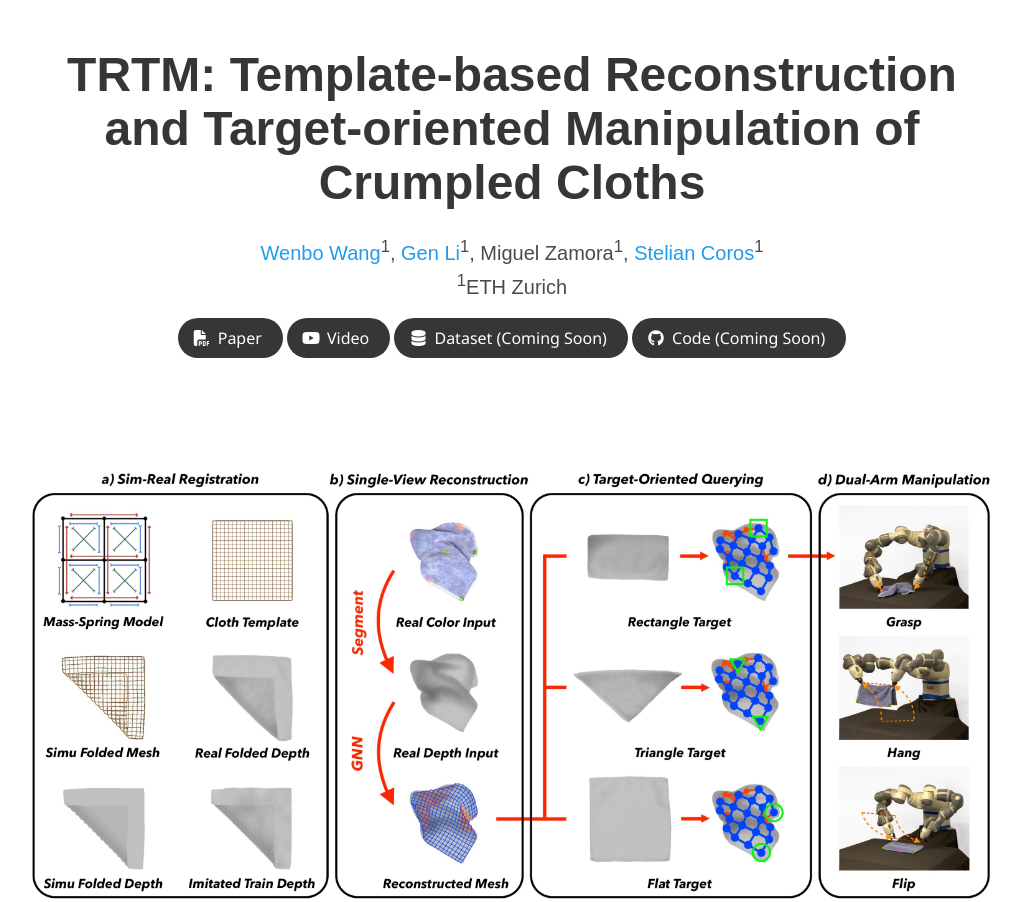
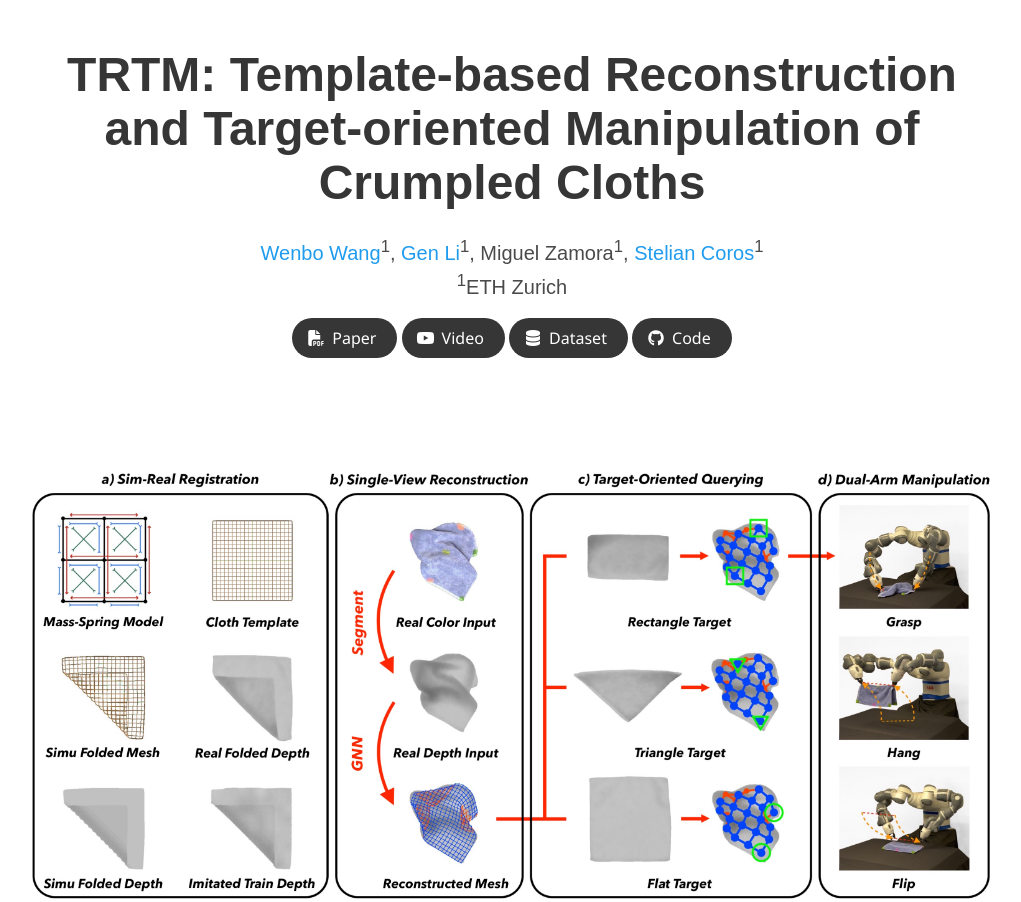
Before and after one commit to WenbWa/TRTM, a plain HTML site: page index.html in a window 1280 px wide. Shown: the top 902 px of the page, without its empty margins (128-1149 px from the left). Drawn offline with nearby package versions, Linux system fonts and the light colour scheme; some icons are missing; a web font is replaced by a local one.

Commit message:
Update dataset and code repo

```diff
--- a/index.html
+++ b/index.html
@@ -72,20 +72,20 @@
                             </span>
                             <!-- Dataset Link. -->
                             <span class="link-block">
-                                <a href="https://wenbwa.github.io/TRTM" class="external-link button is-normal is-rounded is-dark">
+                                <a href="https://drive.google.com/drive/folders/19MV4ChIldysWknEQz-S2DIjdfeMIF4Ls?usp=share_link" class="external-link button is-normal is-rounded is-dark">
                                     <span class="icon">
                                         <i class="fa fa-database"></i>
                                     </span>
-                                    <span>Dataset (Coming Soon)</span>
+                                    <span>Dataset</span>
                                 </a>
                             </span>
                             <!-- Code Link. -->
                             <span class="link-block">
-                                <a href="https://wenbwa.github.io/TRTM" class="external-link button is-normal is-rounded is-dark">
+                                <a href="https://github.com/WenbWa/TRTM.git" class="external-link button is-normal is-rounded is-dark">
                                     <span class="icon">
                                         <i class="fab fa-github"></i>
                                     </span>
-                                    <span>Code (Coming Soon)</span>
+                                    <span>Code</span>
                                 </a>
                             </span>
                         </div>
```
Also changed, not shown: 1 other file.
